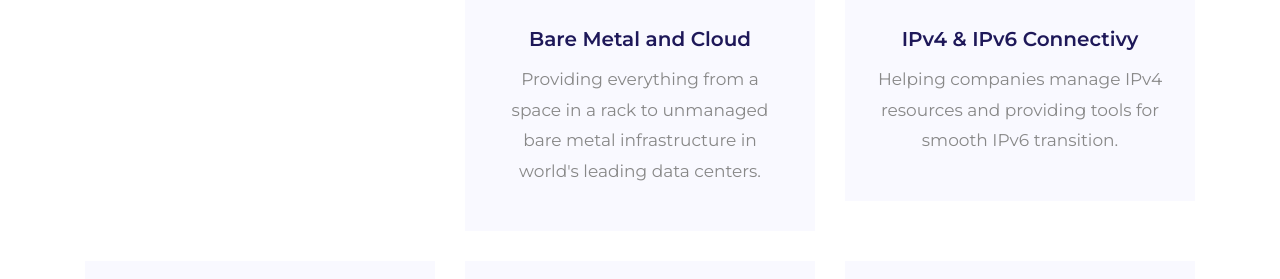
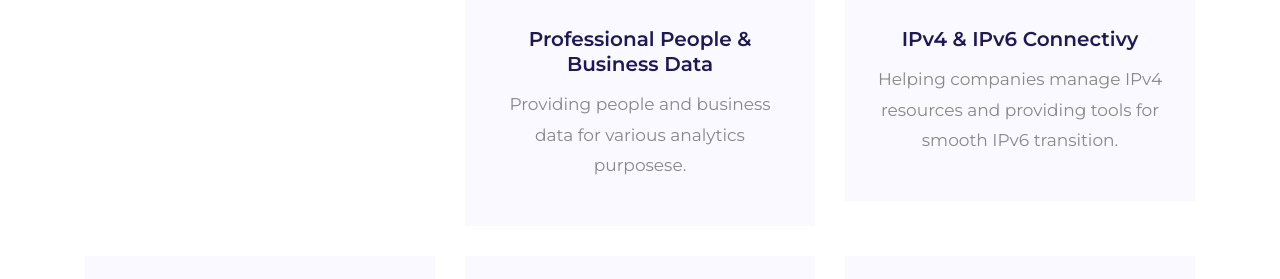
Before and after one commit to binaryhouseadmin/website, a plain HTML site: page index.html in a window 1280 px wide. Shown: the part 1842-2121 px from the top of the page. Drawn offline with Linux system fonts and the light colour scheme.

Commit message:
Update index.html

```diff
--- a/index.html
+++ b/index.html
@@ -96,8 +96,8 @@
             <div class="feature-icon">
               <img src="img/home/png/001-unlock.png" alt="">
             </div>
-            <h3>Bare Metal and Cloud</h3>
-            <p>Providing everything from a space in a rack to unmanaged bare metal infrastructure in world's leading data centers.</p>
+            <h3>Professional People & Business Data</h3>
+            <p>Providing people and business data for various analytics purposese.</p>
           </div>
         </div>
 
```
